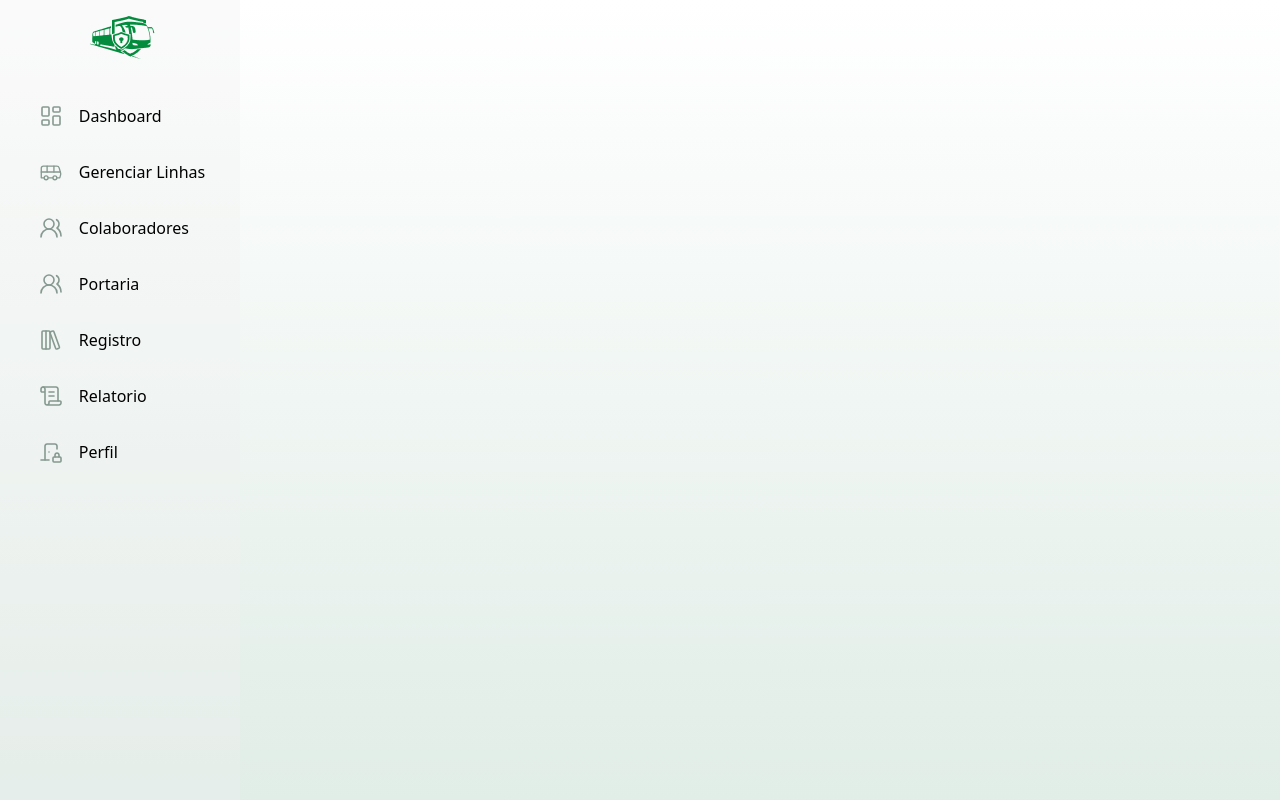
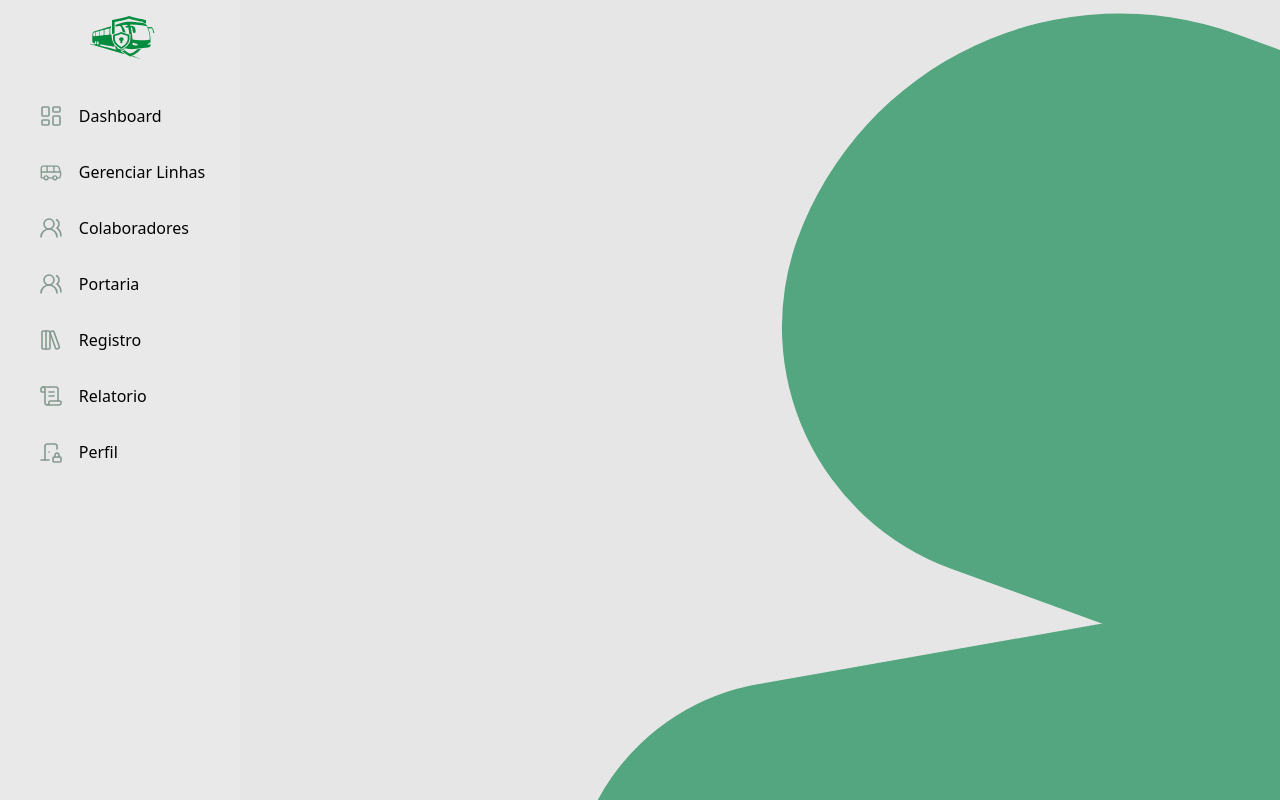
Before and after one commit to Marilia84/Gestao-de-Acesso, a React (Vite) app: page /home in a window 1280 px wide. Built offline with nearby package versions, Linux system fonts and the light colour scheme; sample sign-in values are in the browser's storage.

Commit message:
adicionando layout no home

```diff
--- a/src/pages/Home.jsx
+++ b/src/pages/Home.jsx
@@ -7,7 +7,11 @@ export default function Home() {
     window.location.href = "/"; // redireciona para login
   };
   return(
-  <div className="bg-gradient-to-b from-white to-[#E1EDE7]  flex flex-col justify-center  h-screen gap-4">
+  <div className="relative bg-[#E6E6E6] min-h-screen flex items-center gap-4 overflow-hidden">
+    <div className="absolute right-0 bottom-10 w-[650px] h-[600px] bg-[#53A67F] rounded-tl-[400px] rounded-bl-[300px] rotate-[20deg] translate-x-1/4 -translate-y-1/4 z-0" />
+    <div className="absolute right-0 top-[750px] w-[950px] h-[450px] bg-[#53A67F]  rounded-tl-[400px] rounded-br-[400px] rounded-tr-[400px] rotate-[-10deg] translate-x-1/4 -translate-y-1/4 z-0" />
+
+
       <Navbar />
 
     </div>
```
